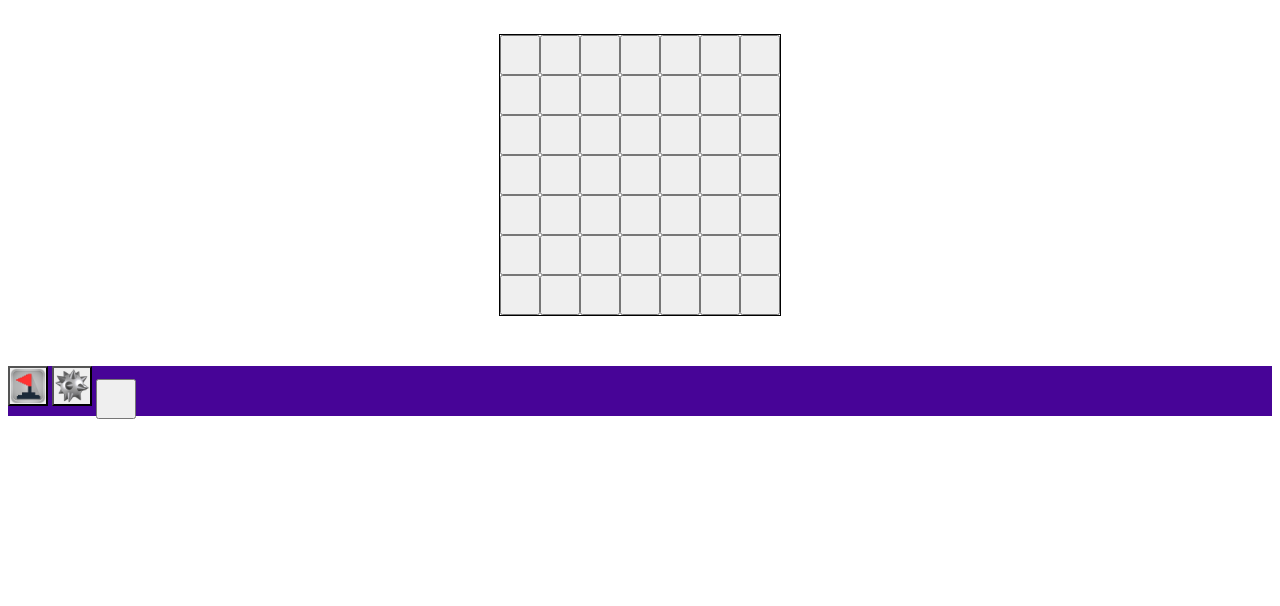
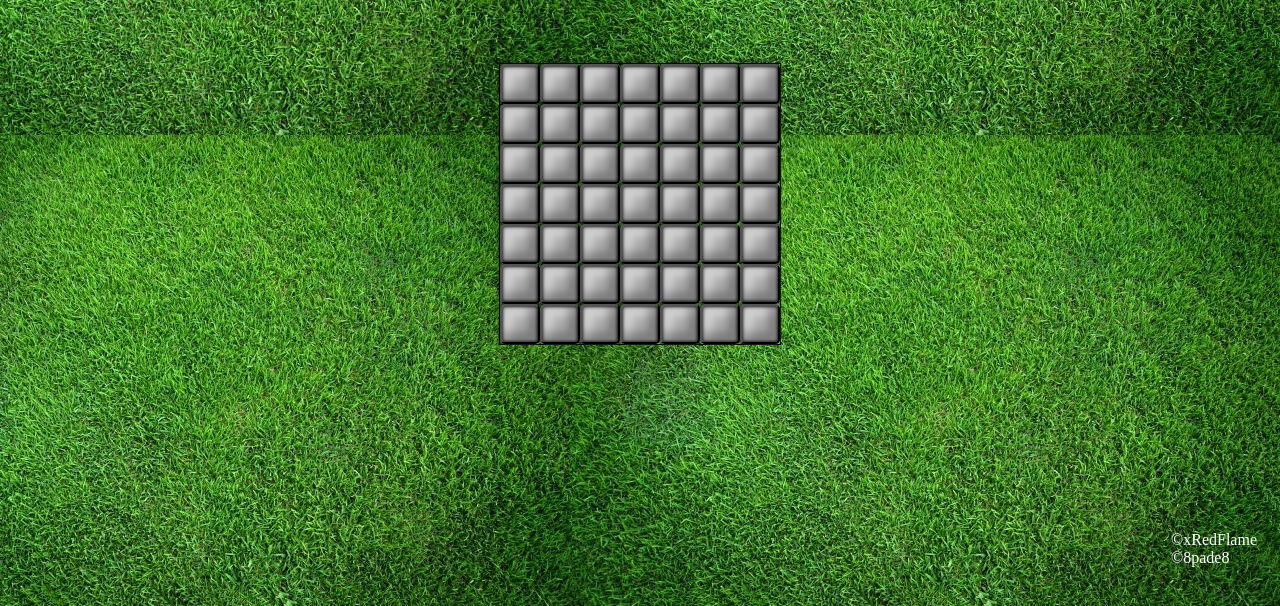
Before and after one commit to xRedFlame/Sapper, a plain HTML site: page index.html in a window 1280 px wide. Shown: the part 194-800 px from the top of the page. Drawn offline with Linux system fonts and the light colour scheme.

Commit message:
change the game field; change background; add  number styles;

```diff
--- a/Sapper.js
+++ b/Sapper.js
@@ -1,10 +1,11 @@
+let gameButtons;
 onload = function () { // загрузка окна
     //Инициализируем элементы
-    let newGameButton = document.querySelector('.new-game').onclick = newGame
-    let gameButtons = document.querySelectorAll(".palette > button");
+    let newGameButton = document.querySelector('.new-game').onclick = newGame;
+    gameButtons = document.querySelectorAll(".palette > button");
     oncontextmenu = function () {
         return false;
-    }
+    };
     initGameButtons(gameButtons);
     createBombs();
 };
@@ -24,12 +25,12 @@ let initGameButtons = function (gameButtons) {
                 gameButton.classList.add("flag");
             }
             return false;
-        }
+        };
         gameButton.onclick = function () {
             checkBomb(gameButton);
         }
     }
-}
+};
 
 fieldSize = 7;
 bombsCount = Math.round(fieldSize * fieldSize / 4);
@@ -48,7 +49,7 @@ let createBombs = function () {
 
 let randomInt = function (min, max) {
     return Math.round(min + Math.random() * max);
-}
+};
 
 let checkBomb = function (button) {
     if (button.classList.contains("flag")) return;
@@ -66,8 +67,23 @@ let explosion = function (button) {
 
 let openSquare = function (button) {
     let nearBombsCount = calculateNearBombs(button.coordinate);
+    // if (nearBombsCount === 0) {
+    //     let nearSquareCoordinates = getNearSquareCoordinates(button.coordinate);
+    //     for (let coordinate of nearSquareCoordinates) {
+    //         for (let nearButton of gameButtons) {
+    //             if (nearButton.coordinate === coordinate) {
+    //                 openSquare(nearButton);
+    //             }
+    //         }
+    //     }
+    // }
     button.innerText = nearBombsCount;
-}
+    switch (nearBombsCount) {
+        case 1: button.classList.add("number1"); break;
+        case 2: button.classList.add("number2"); break;
+        default: button.classList.add("number3"); break;
+    }
+};
 
 let calculateNearBombs = function (coordinate) {
     let nearBombCount = 0;
@@ -79,7 +95,7 @@ let calculateNearBombs = function (coordinate) {
 };
 
 let getNearSquareCoordinates = function (coordinate) {
-    let nearSquareCoordinates = []
+    let nearSquareCoordinates = [];
     //все левые
     if (coordinate % fieldSize !== 0) {
         nearSquareCoordinates.push(coordinate - 1);
--- a/index.css
+++ b/index.css
@@ -1,13 +1,15 @@
 html, body {
-    height: 100%;
+    height: 100vh;
     display: flex; /*Превращаем контейнер в flexBox*/
     flex-direction: column;
+    background-image: url("./images/background-grace.jpg");
+    background-position: 100% 100%;
 }
 
 header{
     display: flex;
-    min-height:100px;
-    background-color: #ffff00;
+    height:100px;
+    /*background-image: url("./images/background-sky.jpg");*/
     justify-content: space-around;
     align-items: center;
     flex-grow: 0; /*Запрещаем увеличиваться*/
@@ -20,16 +22,17 @@ header .logo{
 .new-game{
     width: 150px;
     height: 50px;
+    border-radius:9px;
 }
 main{
     display: flex;
     flex-direction: column;
     justify-content: space-around;
     align-items: center;
-    padding-bottom: 50px;
-    padding-top: 50px;
+    /*padding-bottom: 50px;*/
+    /*padding-top: 50px;*/
     flex-grow: 1;
-
+    /*background-image: url("./images/background-grace.jpg");*/
 }
 /*.block{*/
 /*    height: 100px;}*/
@@ -45,17 +48,58 @@ main{
 button{
     width: 40px;
     height: 40px;
+    display: inline-block;
+    border-radius: 5px;
+    background: #adadad;
+    box-shadow:
+            inset 0 0 3px 1px rgba(0,0,0,.8),
+            inset rgba(0,0,0,.3) -5px -5px 8px 5px,
+            inset rgba(255,255,255,.5) 5px 5px 8px 5px,
+            1px 1px 1px rgba(255,255,255,.1),
+            -2px -2px 5px rgba(0, 0, 0, 0.42);
+    transition: .2s;
+}
+button:hover {
+    color: rgba(255,255,255,.9);
+    background: rgb(20,130,20);
+}
+button:active {
+    background: rgb(0,110,0);
+    box-shadow:
+            inset 0 0 5px 3px rgba(0,0,0,.8),
+            inset rgba(0,0,0,.3) -5px -5px 8px 5px,
+            inset rgba(255,255,255,.5) 5px 5px 8px 5px,
+            1px 1px 1px rgba(255,255,255,.2),
+            -2px -2px 5px rgba(0,0,0,.5);
 }
 
 footer{
-    height: 50px;
+    height: 75px;
     flex-grow: 0; /*Запрещаем увеличиваться*/
     flex-shrink: 0; /*Запрещаем сжиматься*/
-    background-color: #470497;
 }
+
+footer {
+    display: flex;
+    flex-direction: column;
+    justify-content: flex-end;
+    align-items: flex-end;
+    /*background-color: #470497;*/
+    padding: 15px;
+}
+footer a{
+    color: white;
+    text-decoration: none;
+}
+
+footer a:hover {
+    text-decoration: underline;
+}
+
 .bomb{
     background-image: url("./images/bomb.png");
     background-size: contain;
+    background-color: #ff2446;
 }
 
 .flag {
@@ -64,17 +108,28 @@ footer{
 }
 
 .number1{
-     color: blue;
+    font-family: Comic Sans, cursive;
+    font-size: 20px;
+    font-weight: bold;
+    color: blue;
     vertical-align: middle;
     text-align: center;
  }
 .number2{
+    font-family: Comic Sans, cursive;
+    font-size: 20px;
+    font-weight: bold;
+    color: green;
+    vertical-align: middle;
+    text-align: center;
+}
+.number3 {
+    font-family: Comic Sans, cursive;
+    font-size: 20px;
+    font-weight: bold;
     color: red;
     vertical-align: middle;
     text-align: center;
 }
-.number3{
-    color: green;
-    vertical-align: middle;
-    text-align: center;
-}
+
+/*Анимация кнопок*/
--- a/index.html
+++ b/index.html
@@ -7,7 +7,6 @@
     <script type="text/javascript" src="Sapper.js"></script>
 </head>
 <body>
-<div id="wrap">
 <header>
     <img src="./images/logo-img.png" alt="Сапёр">
     <div class="logo">Сапёр</div>
@@ -15,7 +14,7 @@
 </header>
 <main>
 <div class="palette">
-    <button></button>
+    <button class="number1"></button>
     <button></button>
     <button></button>
     <button></button>
@@ -66,11 +65,11 @@
     <button></button>
 </div>
 </main>
-</div>
 <footer>
-    <button class="flag"></button>
-    <button class="bomb"></button>
-    <button class="number1"></button>
+    <div class="signature">
+        <p><a href="https://github.com/xRedFlame" target="_blank">©xRedFlame</a><br>
+       <a href="https://github.com/8pade8" target="_blank">©8pade8</a> </p>
+    </div>
     <script type="text/javascript" src="Sapper.js"></script>
 </footer>
 </body>
```
Also changed, not shown: images/background-grace.jpg (added), images/background-sky.jpg (added).
